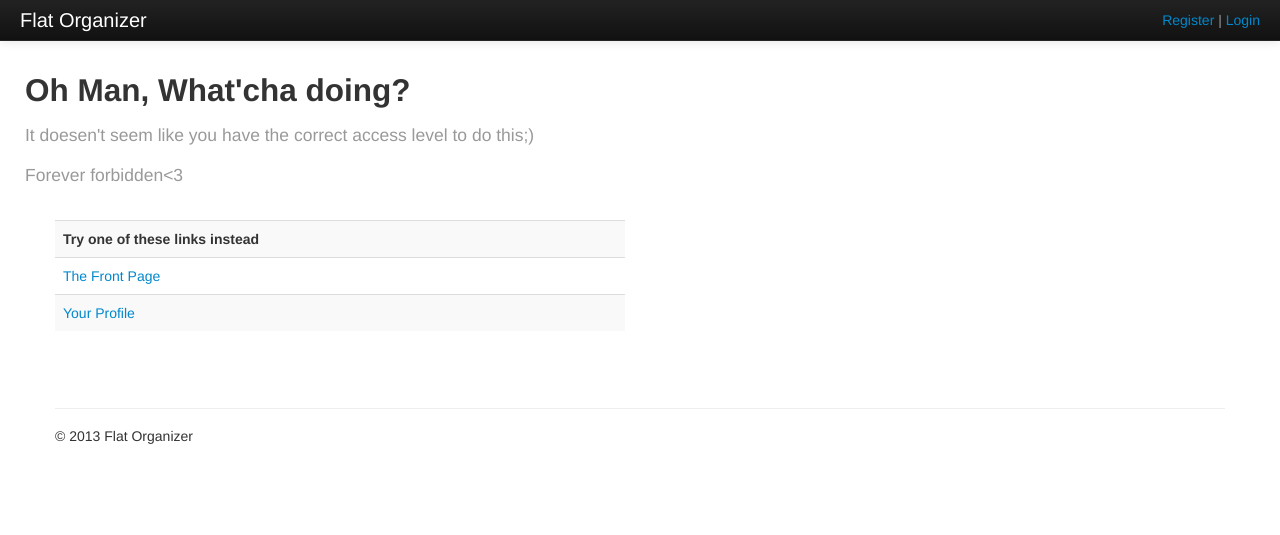
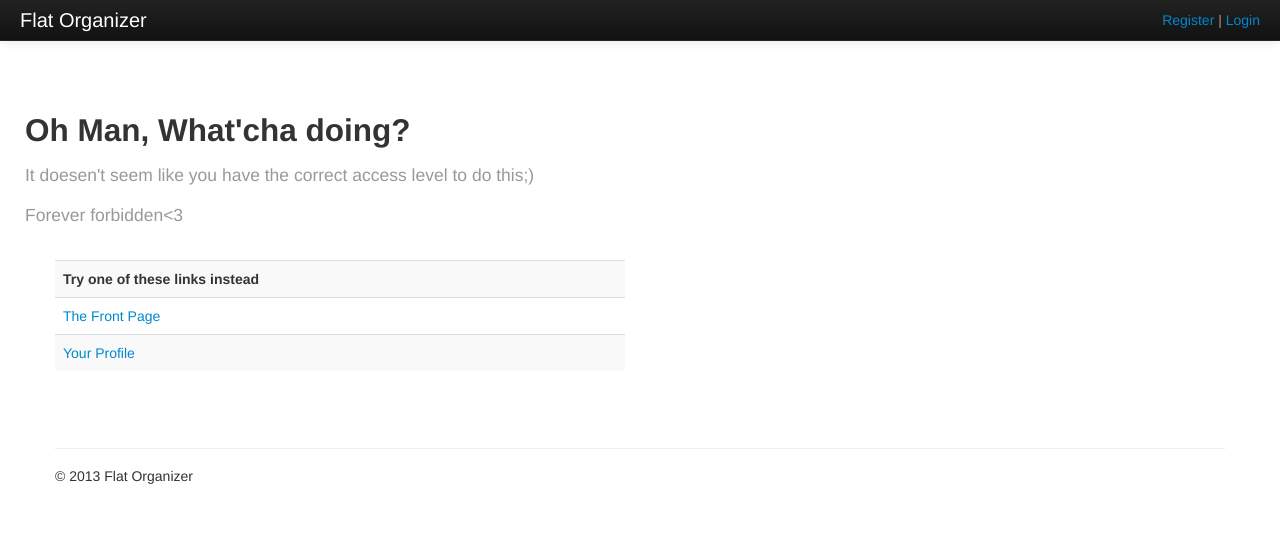
Before and after one commit to phyper/FlatOrganizer, a Django app: template templates/403.html in a window 1280 px wide. Shown: the top 535 px of the page. Run offline with Django 3.2, Linux system fonts and the light colour scheme; the template is opened without the code that fills it, so the values that code supplies are empty; some libraries are stand-ins or nearby versions.

Commit message:
Padding adjusted

```diff
--- a/static/CSS/main.css
+++ b/static/CSS/main.css
@@ -4,7 +4,7 @@ img {
 }
 
 body {
-    padding-top: 60px;
+    padding-top: 100px;
     padding-bottom: 40px;
 }
 
```
